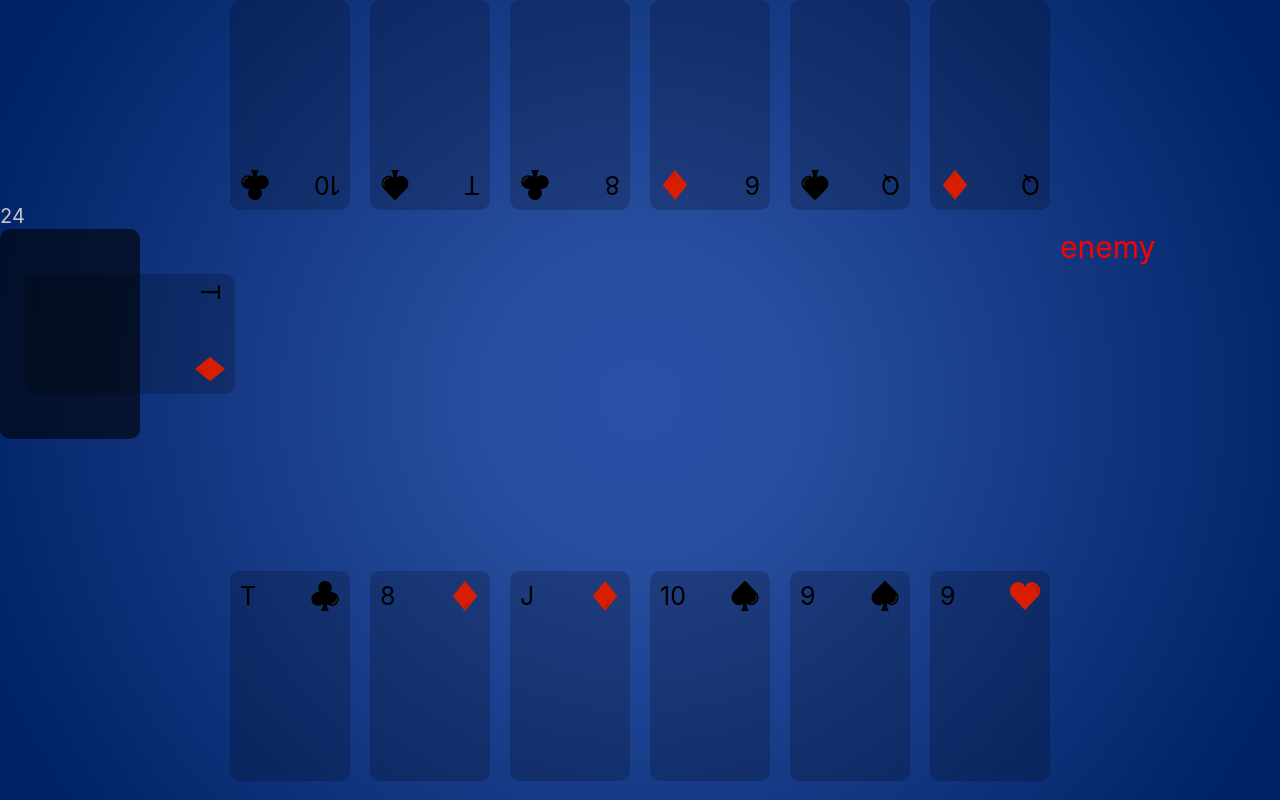
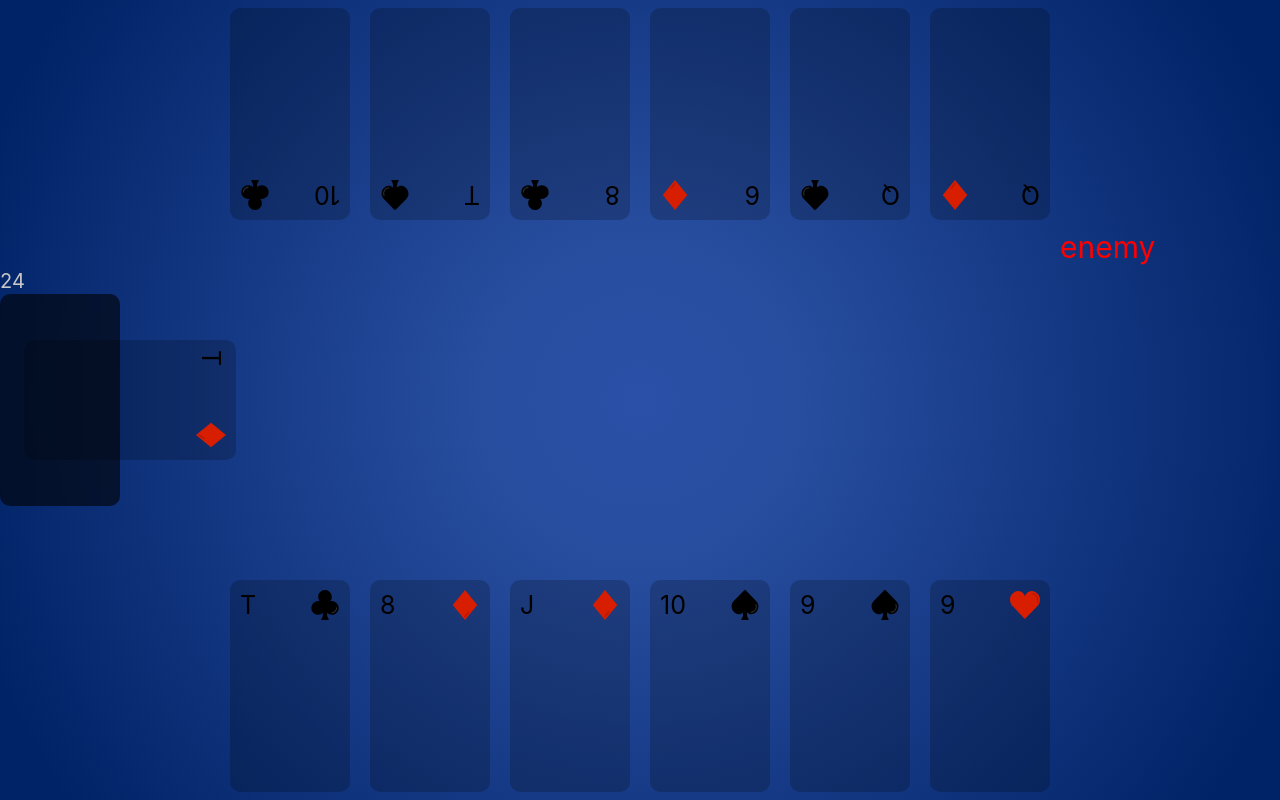
Before and after one commit to lobieses/fool, a React (Create React App) app: page / in a window 1280 px wide. Both pictures are taken after a click on the button "Start Game". Built offline with nearby package versions, Linux system fonts and the light colour scheme.

Commit message:
style(gameField): correct field positions

```diff
--- a/src/modules/gameField/components/Card.tsx
+++ b/src/modules/gameField/components/Card.tsx
@@ -55,8 +55,8 @@ export const Card = ({
   }));
 
   return (
-    <CardContainer ref={drag}>
-      <CardInfoContainer rotate={rotate} isDragging={isDragging}>
+    <CardContainer ref={drag} rotate={rotate}>
+      <CardInfoContainer isDragging={isDragging}>
         <RankContainer>{rank}</RankContainer>
         <SuitOfCardContainer>{suitOfCards[suitOfCard]}</SuitOfCardContainer>
       </CardInfoContainer>
@@ -67,6 +67,7 @@ export const Card = ({
 const CardContainer = styled.div<any>`
   width: ${cardWidth}px;
   height: ${cardHeight}px;
+  ${({ rotate }) => rotate && `transform: rotate(${rotate}deg)`};
 `;
 
 const CardInfoContainer = styled.div<any>`
@@ -76,7 +77,7 @@ const CardInfoContainer = styled.div<any>`
   display: ${({ isDragging }) => (isDragging ? 'none' : 'flex')};
   justify-content: space-between;
   padding: 10px;
-  ${({ rotate }) => rotate && `transform: rotate(${rotate}deg)`};
+  box-sizing: border-box;
 `;
 
 const SuitOfCardContainer = styled.div``;
--- a/src/modules/gameField/components/Deck.tsx
+++ b/src/modules/gameField/components/Deck.tsx
@@ -4,6 +4,7 @@ import { Card } from './Card';
 import { useSelector } from 'react-redux';
 import { getShuffledDeck } from '../../../redux/gameSessionReducer/gameSessionReducer';
 import { InvertedCard } from './InvertedCard';
+import { cardHeight } from '../models/models';
 
 export const Deck = () => {
   const deck = useSelector(getShuffledDeck);
@@ -12,30 +13,33 @@ export const Deck = () => {
   return (
     <DeckContainer>
       {lastCard && (
-        <>
+        <Cards>
           <CardCounter>{deck?.length}</CardCounter>
-          <Container marginLeft={70}>
+          <CardContainer marginLeft={70} rotate={90}>
             <Card
               suitOfCard={lastCard.suitOfCard}
               rank={lastCard.rank}
               rankForComparison={lastCard.rankForComparison}
-              rotate={90}
               canDrag={false}
             />
-          </Container>
-          <CardsContainer>
-            <Container>
-              <InvertedCard />
-            </Container>
-          </CardsContainer>
-        </>
+          </CardContainer>
+          <CardContainer>
+            <InvertedCard />
+          </CardContainer>
+        </Cards>
       )}
     </DeckContainer>
   );
 };
 
 const DeckContainer = styled.div`
+  height: 100%;
   position: relative;
+`;
+
+const Cards = styled.div`
+  position: absolute;
+  top: calc(50% - ${cardHeight / 2}px);
 `;
 
 const CardCounter = styled.div`
@@ -45,11 +49,8 @@ const CardCounter = styled.div`
   color: #c7c7c7;
 `;
 
-const Container = styled.div<any>`
-  top: 20%;
+const CardContainer = styled.div<any>`
   position: absolute;
-  transform: rotate(90);
   ${({ marginLeft }) => marginLeft && `margin-left: ${marginLeft}px`};
+  ${({ rotate }) => rotate && `transform: rotate(${rotate}deg)`};
 `;
-
-const CardsContainer = styled.div``;
--- a/src/modules/gameField/components/InvertedCard.tsx
+++ b/src/modules/gameField/components/InvertedCard.tsx
@@ -13,6 +13,7 @@ const CardContainer = styled.div`
   border-radius: 10px;
   display: flex;
   justify-content: space-between;
+  box-sizing: border-box;
   padding: 10px;
   z-index: 999;
 `;
--- a/src/modules/gameField/components/MyCards.tsx
+++ b/src/modules/gameField/components/MyCards.tsx
@@ -62,9 +62,12 @@ const GameButtons = styled.div``;
 const CardsContainer = styled.div`
   display: flex;
   justify-content: center;
+  align-items: center;
   gap: 20px;
+  height: 100%;
 `;
 
 const MyCardsContainer = styled.div`
   position: relative;
+  height: 100%;
 `;
--- a/src/modules/gameField/components/OpponentsCards.tsx
+++ b/src/modules/gameField/components/OpponentsCards.tsx
@@ -29,5 +29,7 @@ export const OpponentCards = () => {
 const OpponentCardsContainer = styled.div`
   display: flex;
   justify-content: center;
+  align-items: center;
   gap: 20px;
+  height: 100%;
 `;
--- a/src/modules/gameField/components/ReceivingCard.tsx
+++ b/src/modules/gameField/components/ReceivingCard.tsx
@@ -116,6 +116,7 @@ const CardInfoContainer = styled.div<any>`
   display: flex;
   justify-content: space-between;
   padding: 10px;
+  box-sizing: border-box;
   ${({ rotate }) => rotate && `transform: rotate(${rotate}deg)`};
 `;
 
--- a/src/modules/gameField/models/models.ts
+++ b/src/modules/gameField/models/models.ts
@@ -2,4 +2,4 @@ export const movingUser = 'MovingUser';
 export const protectingUser = 'ProtectingUser';
 
 export const cardWidth = 120;
-export const cardHeight = 190;
+export const cardHeight = 212;
```
